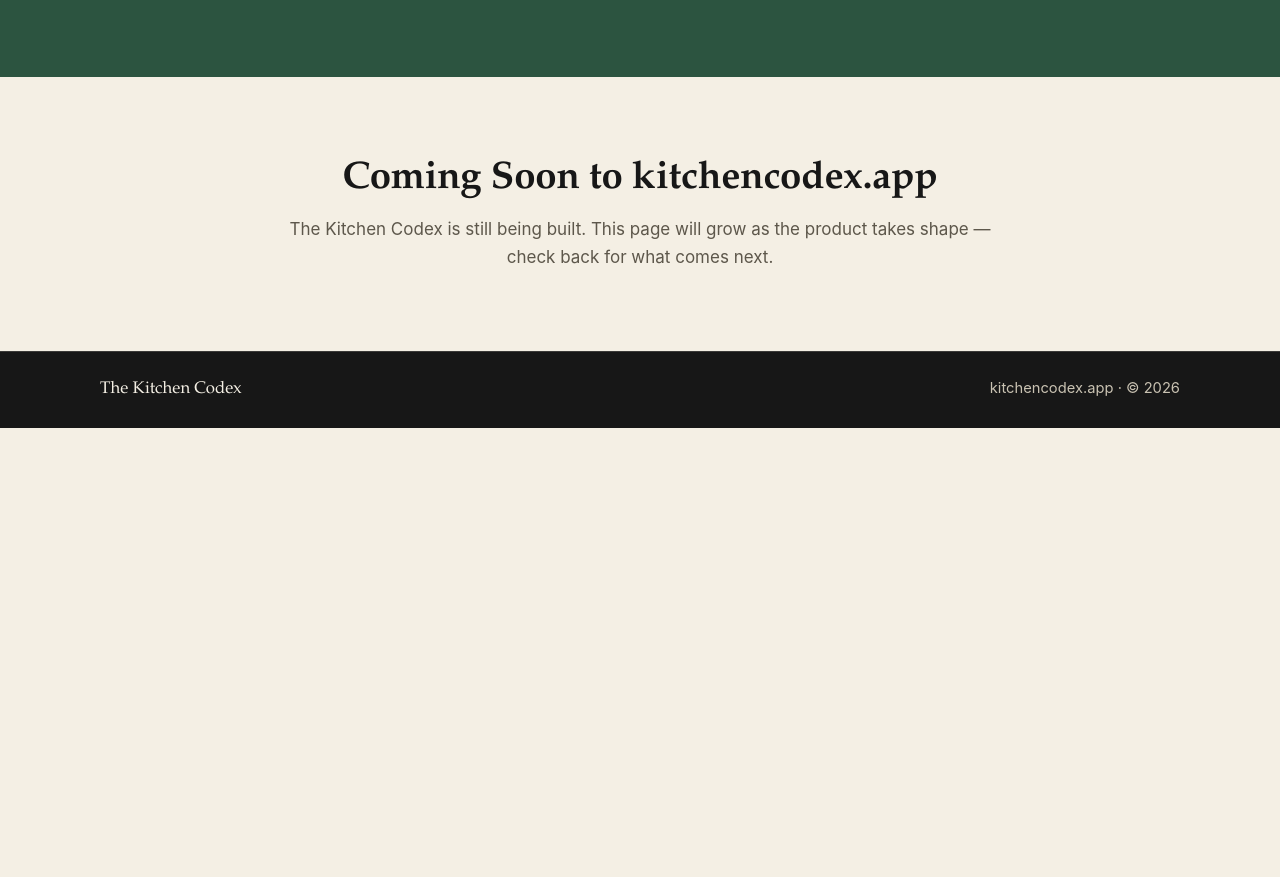
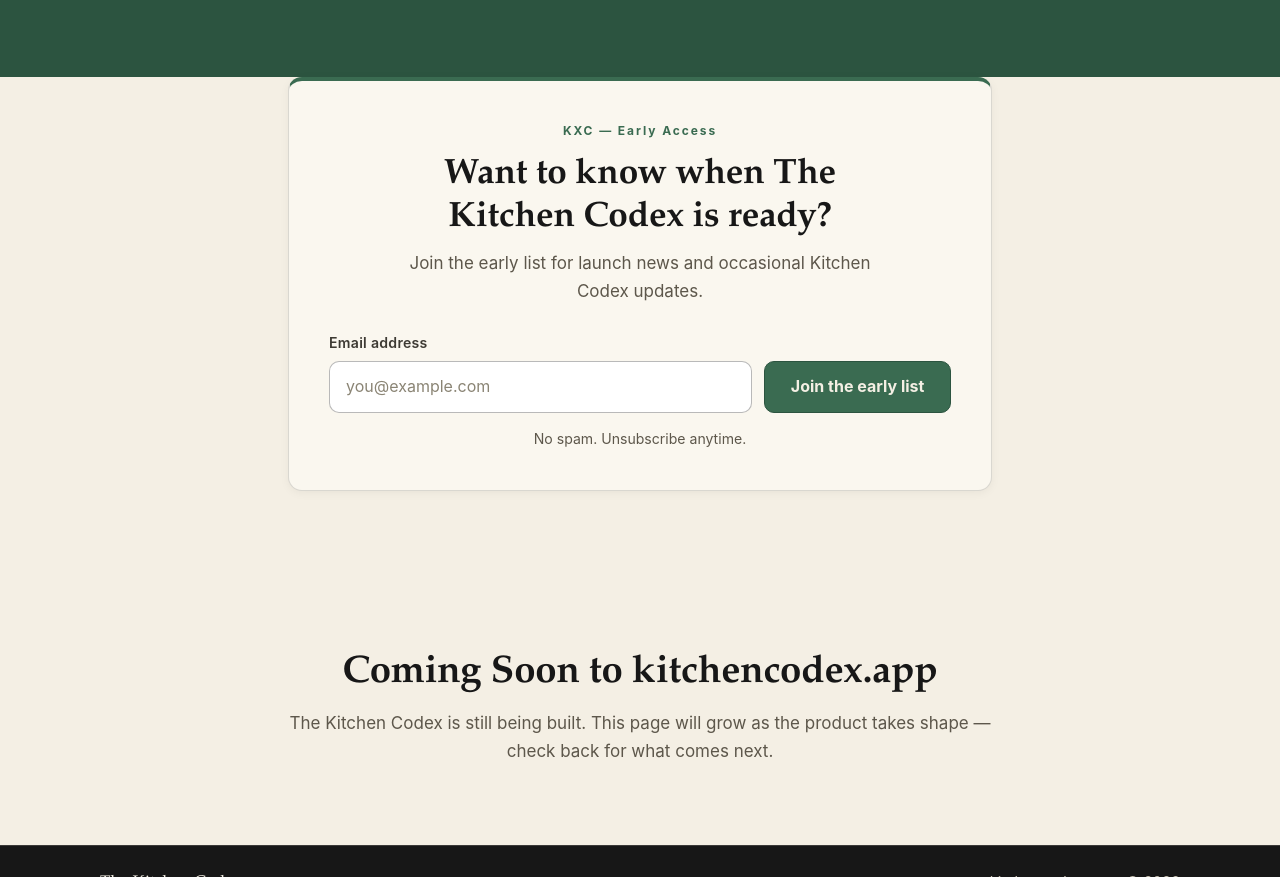
Before and after one commit to kryptek2000/The-Kitchen-Codex-Website, a plain HTML site: page index.html in a window 1280 px wide. Shown: the part 1458-2335 px from the top of the page. Before the commit the page ends 1886 px from the top, so only its background shows below. Drawn offline with Linux system fonts and the light colour scheme.

Commit message:
feat(website): add early access signup

```diff
--- a/index.html
+++ b/index.html
@@ -109,6 +109,28 @@
       </div>
     </section>
 
+    <!-- Early access signup -->
+    <section class="early-access" aria-labelledby="early-access-heading">
+      <div class="wrap early-access-inner">
+        <div class="early-access-card">
+          <p class="card-index card-index--on-card">KXC — Early Access</p>
+          <h2 id="early-access-heading">Want to know when The Kitchen Codex is ready?</h2>
+          <p class="early-access-sub">Join the early list for launch news and occasional Kitchen Codex updates.</p>
+          <form action="https://app.kit.com/forms/10009322/subscriptions" class="early-access-form" method="post" data-sv-form="10009322" data-uid="cfc49b2eee" data-format="inline" data-version="5" data-options='{"settings":{"after_subscribe":{"action":"message","success_message":"Success! Now check your email to confirm your subscription."},"recaptcha":{"enabled":true}}}'>
+            <ul class="early-access-errors" data-element="errors" data-group="alert" aria-live="polite"></ul>
+            <div class="early-access-fields" data-element="fields" data-stacked="false">
+              <div class="early-access-field">
+                <label class="early-access-label" for="early-access-email">Email address</label>
+                <input class="early-access-input" id="early-access-email" name="email_address" type="email" placeholder="you@example.com" required autocomplete="email" aria-describedby="early-access-trust">
+              </div>
+              <button class="early-access-button" data-element="submit" type="submit">Join the early list</button>
+            </div>
+            <p class="early-access-trust" id="early-access-trust">No spam. Unsubscribe anytime.</p>
+          </form>
+        </div>
+      </div>
+    </section>
+
     <!-- Coming soon CTA -->
     <section class="cta" aria-labelledby="cta-heading">
       <div class="wrap cta-inner">
@@ -124,5 +146,7 @@
       <p class="footer-meta">kitchencodex.app · © 2026</p>
     </div>
   </footer>
+
+  <script src="https://f.convertkit.com/ckjs/ck.5.js"></script>
 </body>
 </html>
--- a/styles.css
+++ b/styles.css
@@ -281,6 +281,119 @@ body {
 .cta-inner h2 { margin-bottom: 0.75rem; }
 .cta-inner p { margin: 0; color: var(--muted-on-light); }
 
+/* ---------- Early access signup ---------- */
+.early-access {
+  padding-block: 0 clamp(3rem, 7vw, 5rem);
+}
+.early-access-card {
+  max-width: 44rem;
+  margin-inline: auto;
+  background: var(--paper);
+  border: 1px solid var(--line-on-light);
+  border-top: 4px solid var(--green);
+  border-radius: var(--radius);
+  box-shadow: 0 2px 10px rgba(23, 23, 23, 0.05);
+  padding: clamp(1.6rem, 4vw, 2.5rem);
+  text-align: center;
+}
+.card-index--on-card {
+  margin: 0 0 0.9rem;
+}
+.early-access-card h2 {
+  font-family: var(--serif);
+  font-weight: 600;
+  font-size: clamp(1.6rem, 3.2vw, 2.2rem);
+  line-height: 1.2;
+  letter-spacing: -0.005em;
+  text-wrap: balance;
+  margin: 0 0 0.6rem;
+}
+.early-access-sub {
+  margin: 0 0 1.6rem;
+  color: var(--muted-on-light);
+  max-width: 46ch;
+  margin-inline: auto;
+}
+.early-access-errors {
+  list-style: none;
+  margin: 0 0 1rem;
+  padding: 0;
+}
+.early-access-errors li {
+  margin: 0 0 0.5rem;
+  padding: 0.7rem 1rem;
+  border: 1px solid rgba(140, 47, 27, 0.4);
+  border-left: 4px solid #8c2f1b;
+  border-radius: 8px;
+  background: #f8ece6;
+  color: #6e2313;
+  font-size: 0.95rem;
+  text-align: left;
+}
+.early-access-errors:empty { display: none; }
+.early-access-fields {
+  display: flex;
+  gap: 0.75rem;
+  align-items: stretch;
+  text-align: left;
+}
+.early-access-field { flex: 1 1 auto; min-width: 0; }
+.early-access-label {
+  display: block;
+  margin: 0 0 0.4rem;
+  font-size: 0.88rem;
+  font-weight: 600;
+  letter-spacing: 0.02em;
+  color: #3d3a33;
+}
+.early-access-input {
+  width: 100%;
+  min-height: 52px;
+  padding: 0.7rem 1rem;
+  font: inherit;
+  font-size: 1rem;
+  color: var(--ink);
+  background: #fff;
+  border: 1px solid rgba(23, 23, 23, 0.3);
+  border-radius: 10px;
+}
+.early-access-input::placeholder { color: #8a8474; }
+.early-access-button {
+  flex: none;
+  align-self: end;
+  min-height: 52px;
+  padding: 0.7rem 1.6rem;
+  font: inherit;
+  font-size: 1rem;
+  font-weight: 650;
+  color: var(--cream);
+  background: var(--green);
+  border: 1px solid var(--green-deep);
+  border-radius: 10px;
+  cursor: pointer;
+  transition: background 0.15s ease;
+  white-space: nowrap;
+}
+.early-access-button:hover { background: var(--green-deep); }
+.early-access-button:disabled { opacity: 0.65; cursor: wait; }
+.early-access-trust {
+  margin: 0.9rem 0 0;
+  font-size: 0.88rem;
+  color: var(--muted-on-light);
+}
+/* Kit inline success message (rendered by ck.js, styled natively) */
+.early-access-form .formkit-alert-success {
+  margin: 0 0 0.9rem;
+  padding: 0.9rem 1.1rem;
+  border: 1px solid rgba(58, 107, 81, 0.45);
+  border-left: 4px solid var(--green);
+  border-radius: 8px;
+  background: #edf3ee;
+  color: var(--green-deep);
+  font-size: 1rem;
+  text-align: left;
+}
+
 /* ---------- Footer ---------- */
 .site-footer {
   background: var(--ink);
@@ -322,6 +435,9 @@ body {
   /* Polish: lighter promise paragraph on small screens */
   .promise p { font-size: 1.02rem; line-height: 1.68; }
   .cta { text-align: left; }
+  /* Signup stacks full-width on small screens */
+  .early-access-fields { flex-direction: column; }
+  .early-access-button { align-self: stretch; }
 }
 
 /* ---------- Reduced motion ---------- */
```
